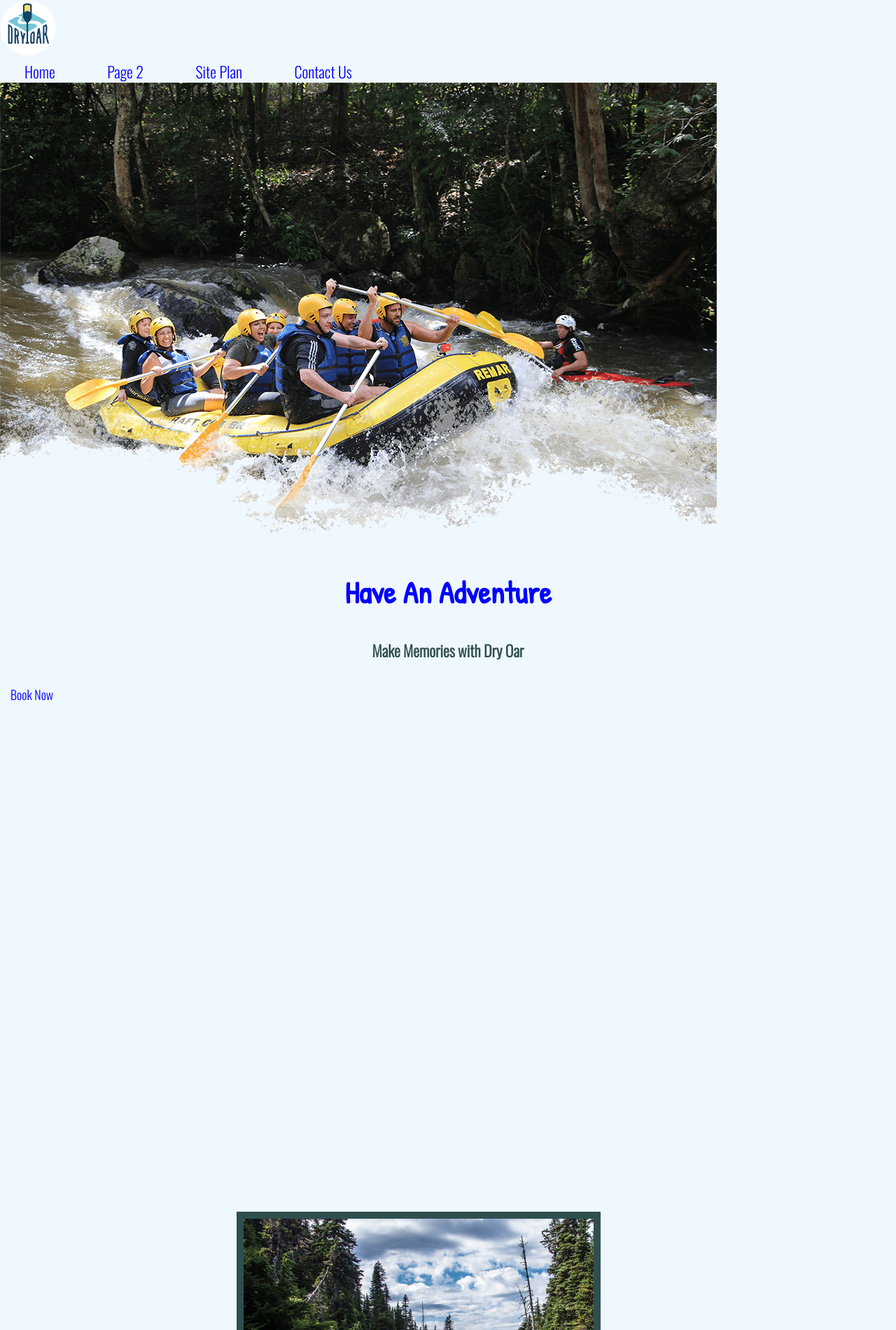
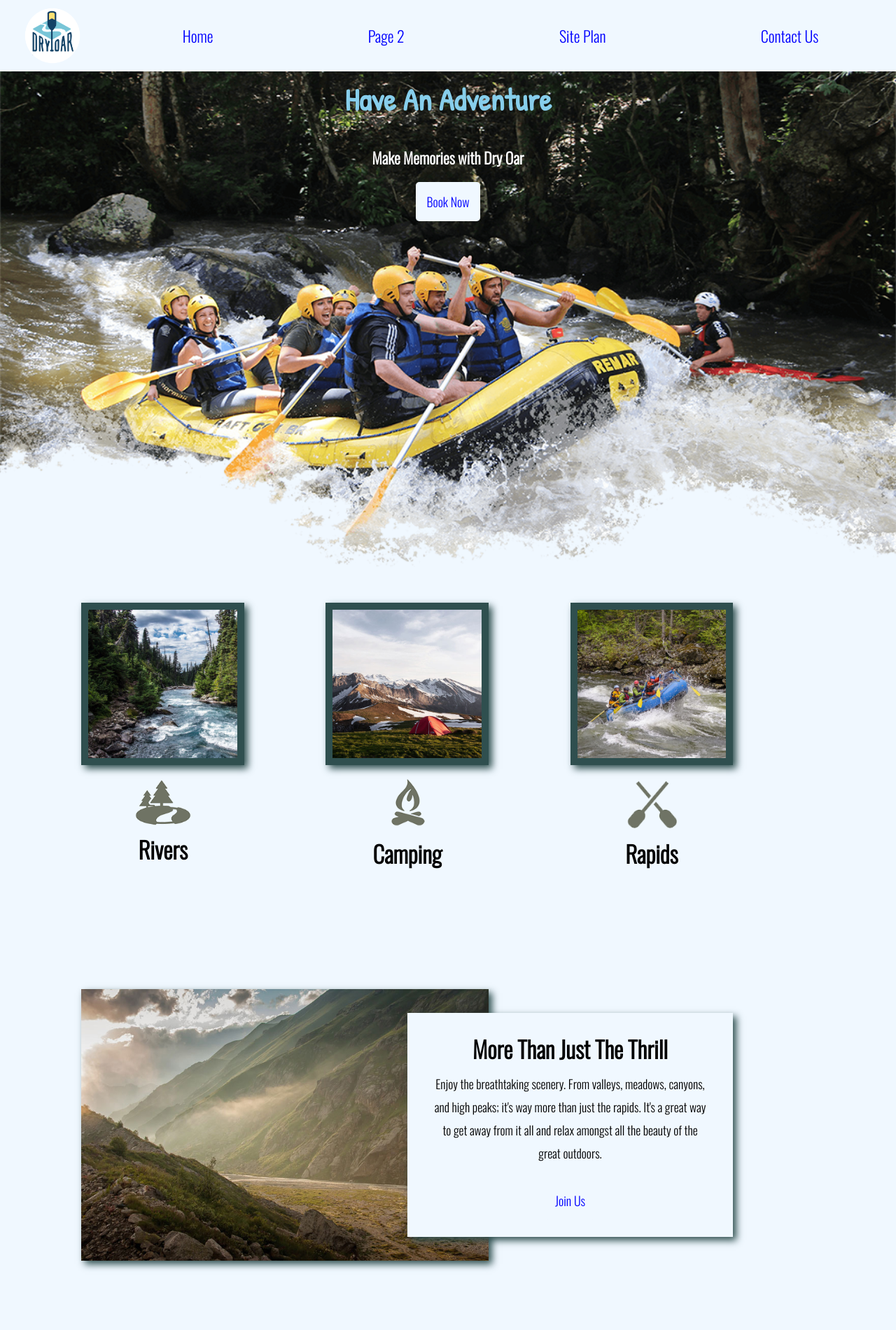
Before and after one commit to bmthornock/wdd130, a plain HTML site: page wwr/index.html in a window 1280 px wide. Shown: the top 1900 px of the page at 70% size. Drawn offline with nearby package versions, Linux system fonts and the light colour scheme.

Commit message:
WK7 Finishing Touches

```diff
--- a/wwr/index.html
+++ b/wwr/index.html
@@ -22,7 +22,7 @@
     </header>
     <div id="hero">
         <div id="hero-box">
-            <img id="her-img" src="images/hero.png" alt="People enjoying rafting"/>
+            <img id="hero-img" src="images/hero.png" alt="People enjoying rafting"/>
         </div>
         <Section id="hero-msg">
             <h1 class="home-title">Have An Adventure</h1>
@@ -34,7 +34,6 @@
     </div>
     <main class="home-grid">
         <section class="rivers-card">
-            <div id="background"></div>
             <img class="card-img" src="images/rivers.jpg" alt="river in forest">
             <img class="icon" src="images/river_icon.png" alt="river icon">
             <h2>Rivers</h2>
@@ -49,6 +48,13 @@
             <img class="icon" src="images/oars.png" alt="oars icon">
             <h2>Rapids</h2>
         </section>
+        <section class="msg">
+            <h2>More Than Just The Thrill</h2>
+            <p>Enjoy the breathtaking scenery. From valleys, meadows, canyons, and high peaks; it's way more than just the rapids. It's a great way to get away from it all and relax amongst all the beauty of the great outdoors. </p>
+            <a class='join' href="rivers.html">Join Us</a>
+        </section>
+        <div id="background"></div>
+        <img class="mountains" src="images/mountains.jpg" alt="Misty mountains">
         <section class="msg">
             <h2>More Than Just The Thrill</h2>
             <p>Enjoy the breathtaking scenery. From valleys, meadows, canyons, and high peaks; it's way more than just the rapids. It's a great way to get away from it all and relax amongst all the beauty of the great outdoors. </p>
--- a/wwr/styles/style.css
+++ b/wwr/styles/style.css
@@ -4,6 +4,69 @@
     font-family: "Patrick Hand", sans-serif;
     font-size: 2em;
     margin-top: 10px;
+}
+
+#hero {
+    display: grid;
+    grid-template-columns: 1fr 3fr 1fr;
+    margin-top: -100px;
+}
+
+#hero-box {
+    grid-column: 1/4;
+    grid-row: 1/3;
+    z-index: -1;
+}
+
+.home-grid {
+    display: grid;
+    grid-template-columns: repeat(11, 1fr);
+}
+
+
+
+.rivers-card {
+    grid-column: 2/4;
+    grid-row: 2/3;
+}
+
+.camping-card {
+    grid-column: 5/7;
+    grid-row: 2/3;
+}
+
+.rapids-card {
+    grid-column: 8/10;
+    grid-row: 2/3;
+}
+
+.mountains {
+    grid-column: 2/7;
+    grid-row: 5/8;
+    box-shadow: 5px 5px 10px darkslategray;
+}
+
+.msg {
+    grid-column: 6/10;
+    grid-row: 6/7;
+    background-color: cadetblue;
+    padding: 35px;
+    box-shadow: 5px 5px 10px darkslategray;
+}
+
+.card-img, .mountains {
+    width: 100%;
+}
+
+.card-img {
+    border: 10px solid slategray;
+    transition: transform .5s;
+    box-shadow: 5px 5px 10px darkslategray;
+}
+
+.card-img:hover {
+    opacity: .6;
+    transform: scale(1.1);
 }
 
 div {
@@ -21,12 +84,24 @@ nav a{
     padding: 35px;
 }
 
-#hero-msg h1{
+nav {
+    display: flex;
+    justify-content: space-around;
+}
+
+#hero-msg {
     text-align: center;
+    grid-column: 2/3;
+    grid-row: 1/2;
+    margin-top: 100px;
 }
 
 #hero-msg h4{
-    text-align: center;
+    color:white
+}
+
+#hero-msg h1{
+    color: skyblue;
 }
 
 .button-box{
@@ -40,6 +115,8 @@ main section{
 #background {
     height: 725px;
     background-color: aliceblue;
+    grid-column: 1/11;
+    grid-row: 4/9;
 }
 
 body {
@@ -53,6 +130,8 @@ body {
 
 header {
     background-color: aliceblue;
+    display: grid;
+    grid-template-columns: 150px auto;
 }
 
 nav a:hover {
@@ -100,6 +179,10 @@ footer {
     background-color: gray;
     color: bisque;
     padding: 25px 50px;
+    margin-top: 200px;
+    display: flex;
+    justify-content: space-around;
+    align-items: center;
 }
 
 .home-title {
@@ -158,8 +241,10 @@ h2 {
     margin: 0;
 }
 
-#logo_ling {
+#logo_link {
     padding-top: 5px;
+    justify-self: center;
+    align-self: center;
 }
 
 footer .social img {
@@ -173,3 +258,46 @@ main section img {
 .card-img {
     border: 10px solid darkslategray;
 }
+
+
+@media screen and (max-width: 900px) {
+    #hero, .home-grid {
+        display: block;
+        height: auto;
+    }
+    nav, footer {
+        flex-direction: column;
+    }
+    nav a {
+        display: block;
+        padding: 15px;
+    }
+    #hero {
+        margin-top: 0;
+    }
+    #hero-msg {
+        margin-top: 0;
+    }
+    #hero-msg h4 {
+        display: none;
+    }
+    .home-title {
+        font-size: 25px;
+        color: #6f7364;
+    }
+    .rivers-card, .camping-card, .rapids-card {
+        margin: 50px auto;
+        width: 60%;
+    }
+    #background {
+        display: none;
+    }
+    .mountains, .msg {
+        width: 80%;
+        display: block;
+        margin: 0 auto;
+    }
+    footer {
+        margin-top: 25px;
+    }
+}
```
